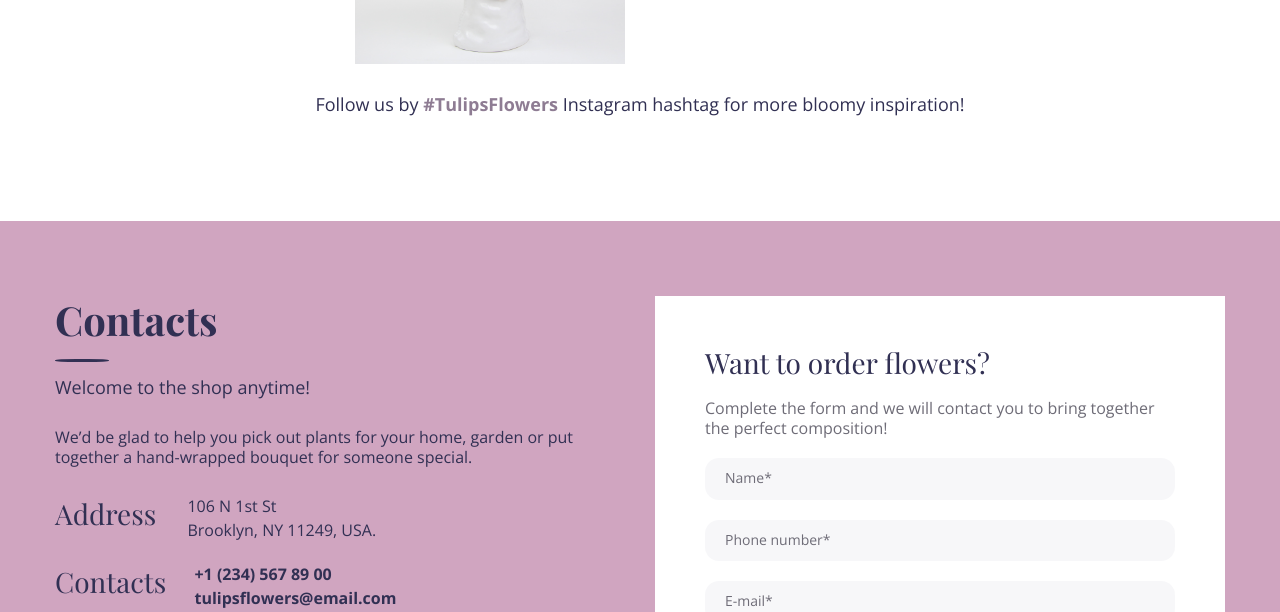
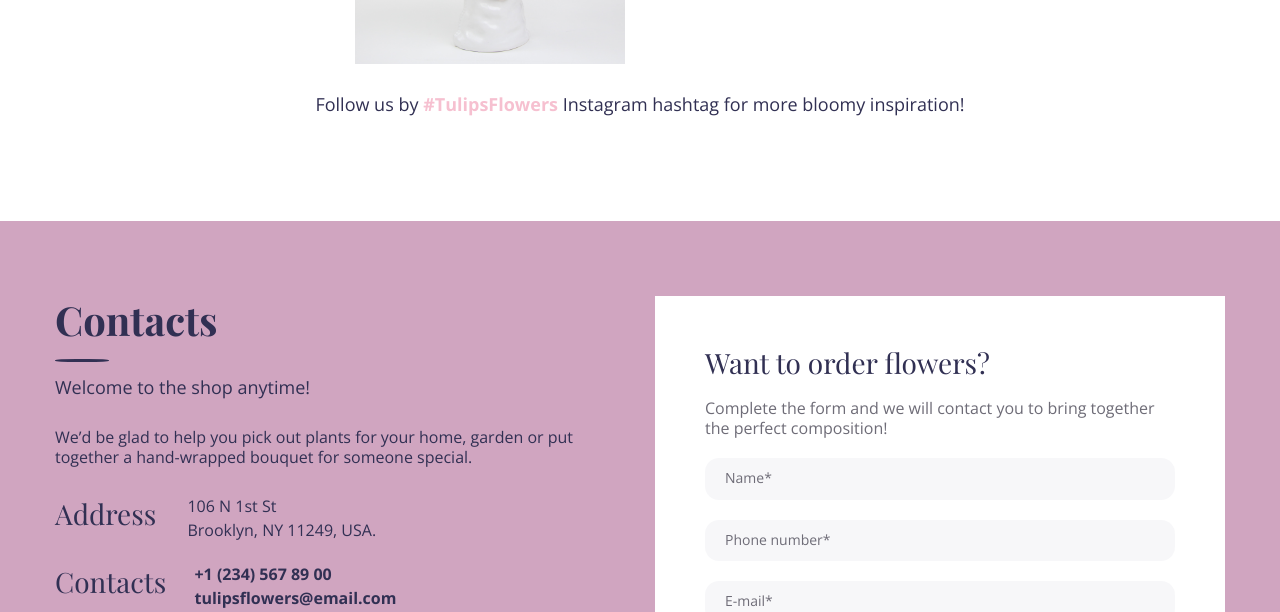
Before and after one commit to irynalitvinova/floral-studio, a plain HTML site: page index.html in a window 1280 px wide. Shown: the part 6371-6983 px from the top of the page. Drawn offline with nearby package versions, Linux system fonts and the light colour scheme.

Commit message:
fixed contrast error in follow section

```diff
--- a/css/follow.css
+++ b/css/follow.css
@@ -7,7 +7,7 @@
 }
 
 .follow-subtitle-hashtag {
-  color: var(--brand-color-dark);
+  color: var(--brand-color-light);
   font-weight: 700;
 }
 
```
